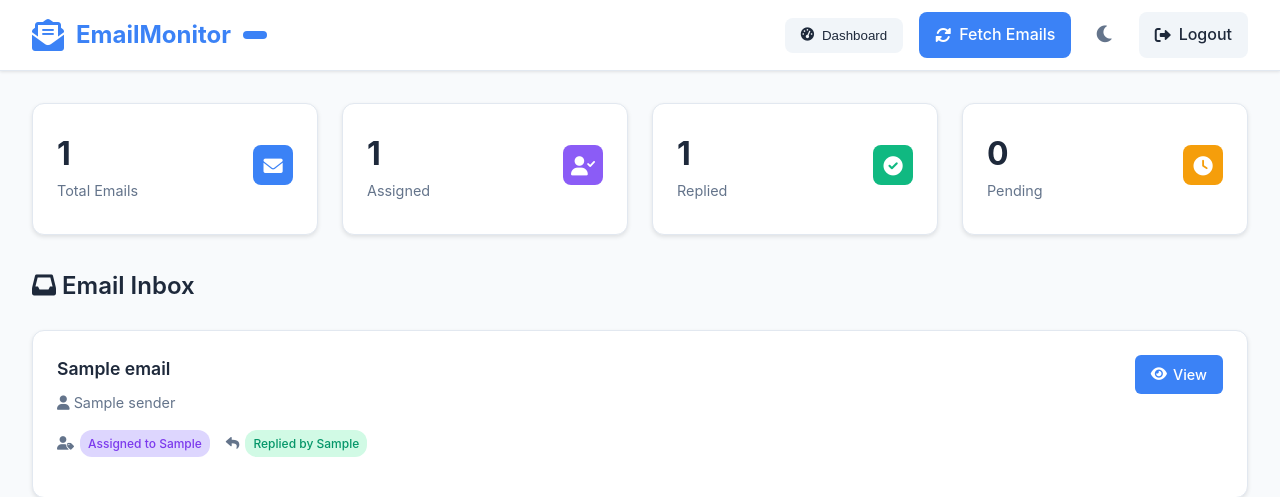
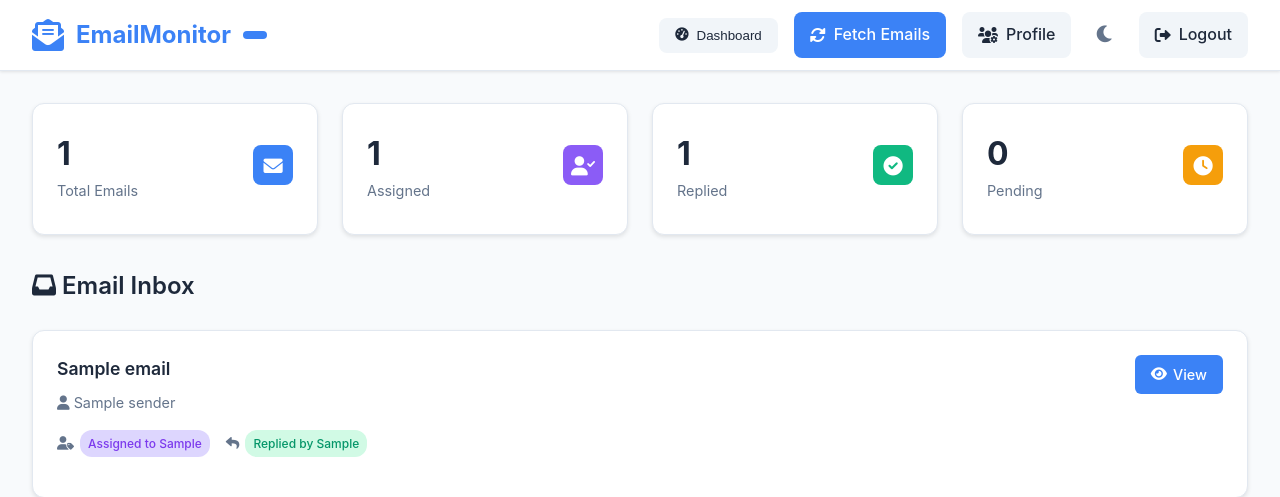
Before and after one commit to naveennekkanti1/email-monitoring, a Flask app: template templates/dashboard.html in a window 1280 px wide. Shown: the top 497 px of the page. Run offline with Flask 3, Linux system fonts and the light colour scheme; the template is opened without the code that fills it: most values are stand-ins (such as "Sample title", 1, 10 or a date in 2020).

Commit message:
Update dashboard.html

```diff
--- a/templates/dashboard.html
+++ b/templates/dashboard.html
@@ -797,6 +797,11 @@
         </a>
         {% endif %}
 
+        <a href="{{ url_for('profile') }}" class="nav-btn">
+          <i class="fas fa-users-cog"></i>
+          Profile
+        </a>
+
         <button class="theme-toggle" onclick="toggleTheme()" title="Toggle theme">
           <i class="fas fa-moon"></i>
         </button>
```
